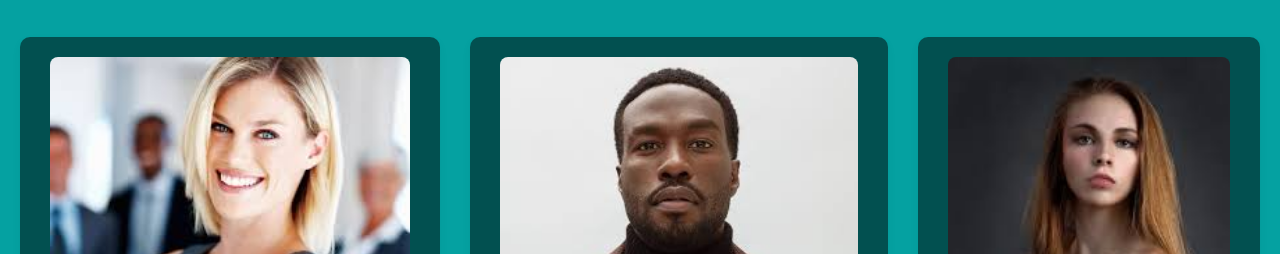
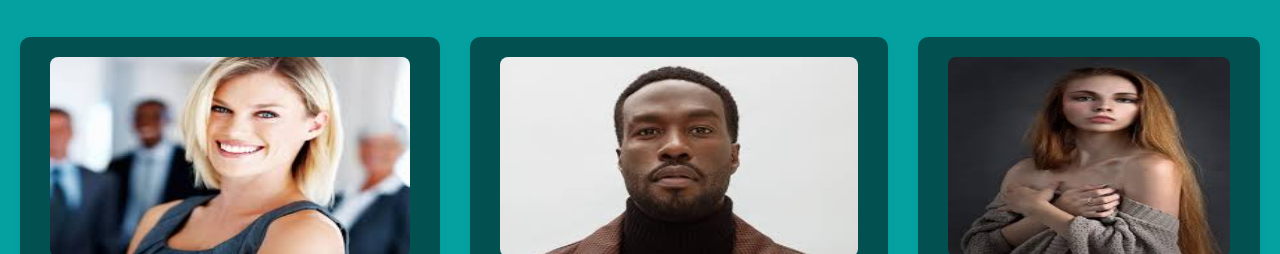
Before and after one commit to godswill66/Student-management-app, a plain HTML site: page index.html in a window 1280 px wide. Shown: the part 546-800 px from the top of the page. Drawn offline with Linux system fonts and the light colour scheme.

Commit message:
style(image): resize the image

```diff
--- a/assets/css/style.css
+++ b/assets/css/style.css
@@ -217,7 +217,7 @@ p {
 }
 
 .testimonial img {
-  min-height: 200px;
+  height: 200px;
   width: 100%;
   border-radius: 8px;
 }
--- a/index.html
+++ b/index.html
@@ -29,17 +29,17 @@
     <h2 class="h2 underline">What Our Users Say</h2>
     <div class="testimonial-list">
         <div class="testimonial radius">
-            <img src="/assets/image/woman1.jpg" alt="">
+            <img src="./assets/image/woman1.jpg" alt="">
             <p>"Em-Management has completely transformed the way we handle student data. It's intuitive and powerful!"</p>
             <h4>– Sarah L., Academic Coordinator</h4>
         </div>
         <div class="testimonial radius">
-            <img src="/assets/image/man1.jpg" alt="">
+            <img src="./assets/image/man1.jpg" alt="">
             <p>"The performance analytics feature helped us identify top performers and those needing help in real time."</p>
             <h4>– James M., Teacher</h4>
         </div>
         <div class="testimonial radius" >
-            <img src="/assets/image/woman2.jpg" alt="">
+            <img src="./assets/image/woman2.jpg" alt="">
             <p>"Signing up was easy and managing courses is now stress-free. Highly recommend!"</p>
             <h4>– Priya D., Student</h4>
         </div>
```
